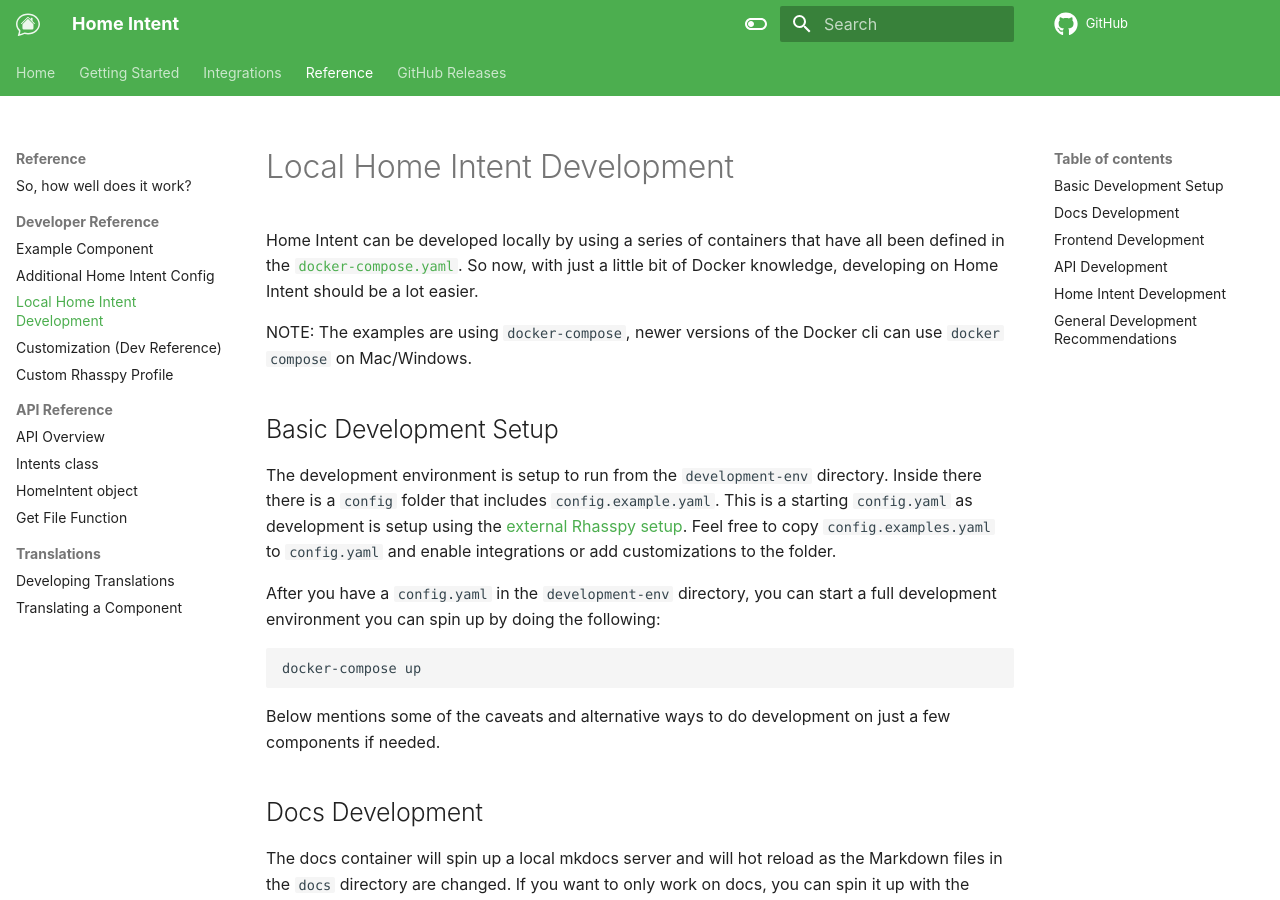
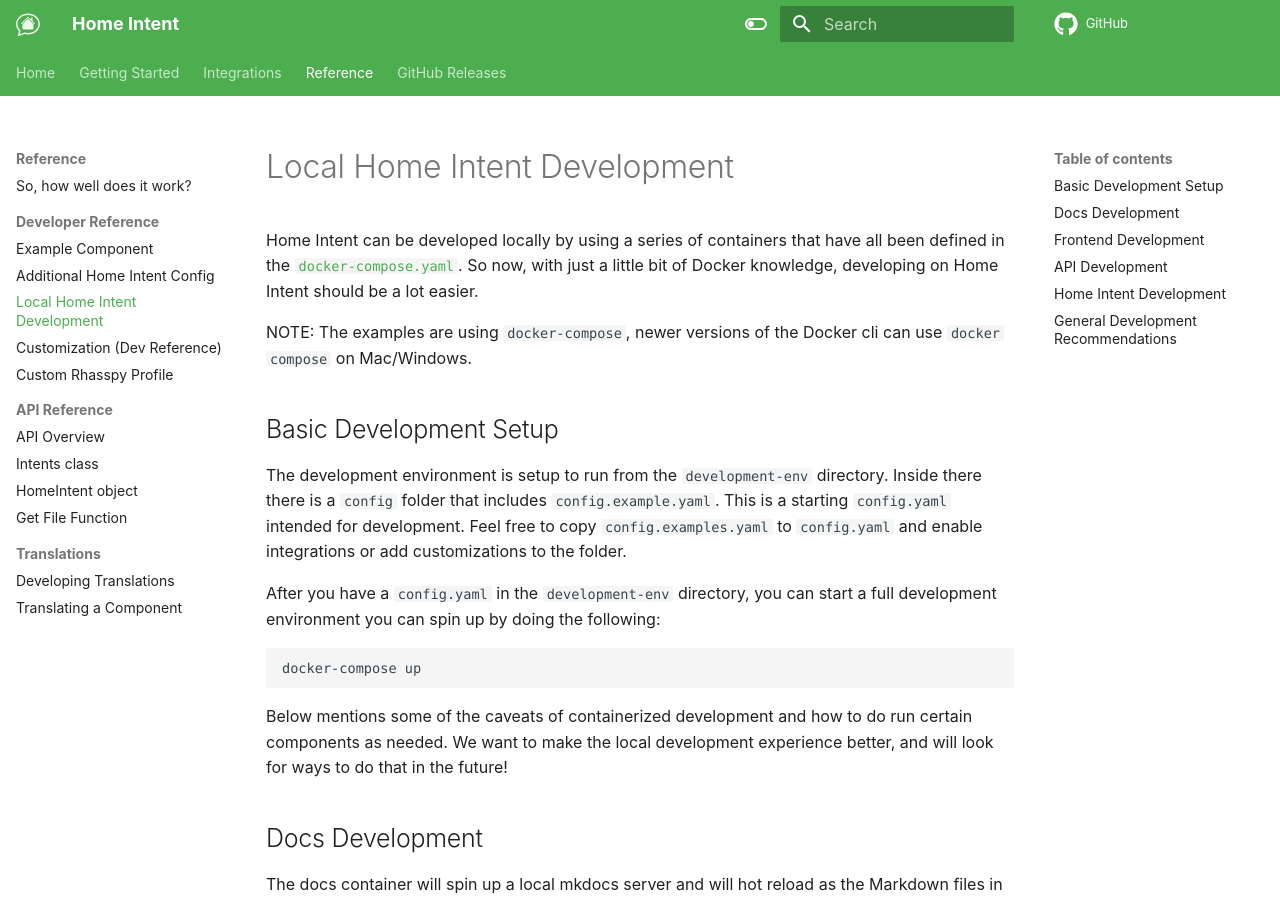
Before and after one commit to JarvyJ/HomeIntent, an MkDocs documentation site: the page built from docs/docs/reference/developer/local-development.md, in a window 1280 px wide and 900 px high. Built offline with MkDocs 1.6.1 and Material for MkDocs 9.7.7, drawn with Linux system fonts in a browser that asks for light colours; comment, search, counter and statistics services are not loaded; some of the changed text lies outside the part shown.

Commit message:
Update local-development.md

````diff
--- a/docs/docs/reference/developer/local-development.md
+++ b/docs/docs/reference/developer/local-development.md
@@ -4,7 +4,7 @@
 NOTE: The examples are using `docker-compose`, newer versions of the Docker cli can use `docker compose` on Mac/Windows.
 
 ## Basic Development Setup
-The development environment is setup to run from the `development-env` directory. Inside there there is a `config` folder that includes `config.example.yaml`. This is a starting `config.yaml` as development is setup using the [external Rhasspy setup](../../getting-started/advanced-features/external-rhasspy.md). Feel free to copy `config.examples.yaml` to `config.yaml` and enable integrations or add customizations to the folder.
+The development environment is setup to run from the `development-env` directory. Inside there there is a `config` folder that includes `config.example.yaml`. This is a starting `config.yaml` intended for development. Feel free to copy `config.examples.yaml` to `config.yaml` and enable integrations or add customizations to the folder.
 
 After you have a `config.yaml` in the `development-env` directory, you can start a full development environment you can spin up by doing the following:
 
@@ -12,7 +12,7 @@
 docker-compose up
 ```
 
-Below mentions some of the caveats and alternative ways to do development on just a few components if needed.
+Below mentions some of the caveats of containerized development and how to do run certain components as needed. We want to make the local development experience better, and will look for ways to do that in the future!
 
 ## Docs Development
 The docs container will spin up a local mkdocs server and will hot reload as the Markdown files in the `docs` directory are changed. If you want to only work on docs, you can spin it up with the following command:
@@ -58,6 +58,8 @@
 docker-compose stop homeintent
 ```
 
+The Home Intent development container has the one issue of not sharing the filesystem with Rhasspy, so custom Rhasspy intent/error sounds can't be loaded. It's why `beeps` is set to `false` under `home_intent` in the development `config.yaml`.
+
 ## General Development Recommendations
 When you are done doing any local development, you should probably stop whatever development containers may have been started by doing the following:
 
````
